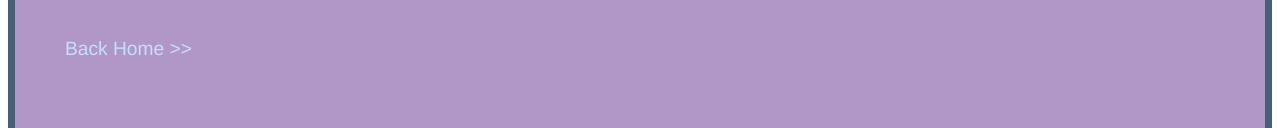
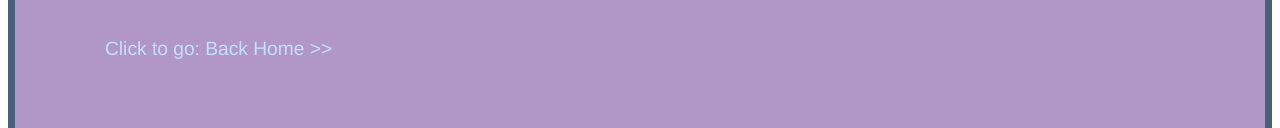
Before and after one commit to monicathaomy/cst251, a plain HTML site: page lab6/index.html in a window 1280 px wide. Shown: the part 863-991 px from the top of the page. Drawn offline with Linux system fonts and the light colour scheme.

Commit message:
connect to home

```diff
--- a/lab6/index.html
+++ b/lab6/index.html
@@ -58,5 +58,10 @@
 		</form>
 <br>
 <br>
-<p><a href="../index.html"> Back Home >></a>
+<nav>
+	<ul>
+<p><a href="../Homepage.html"> Click to go: Back Home >></a>
+</ul>
+</nav>
+
 </div>
```
Also changed, not shown: lab5/index.html (+1 -1 lines).
